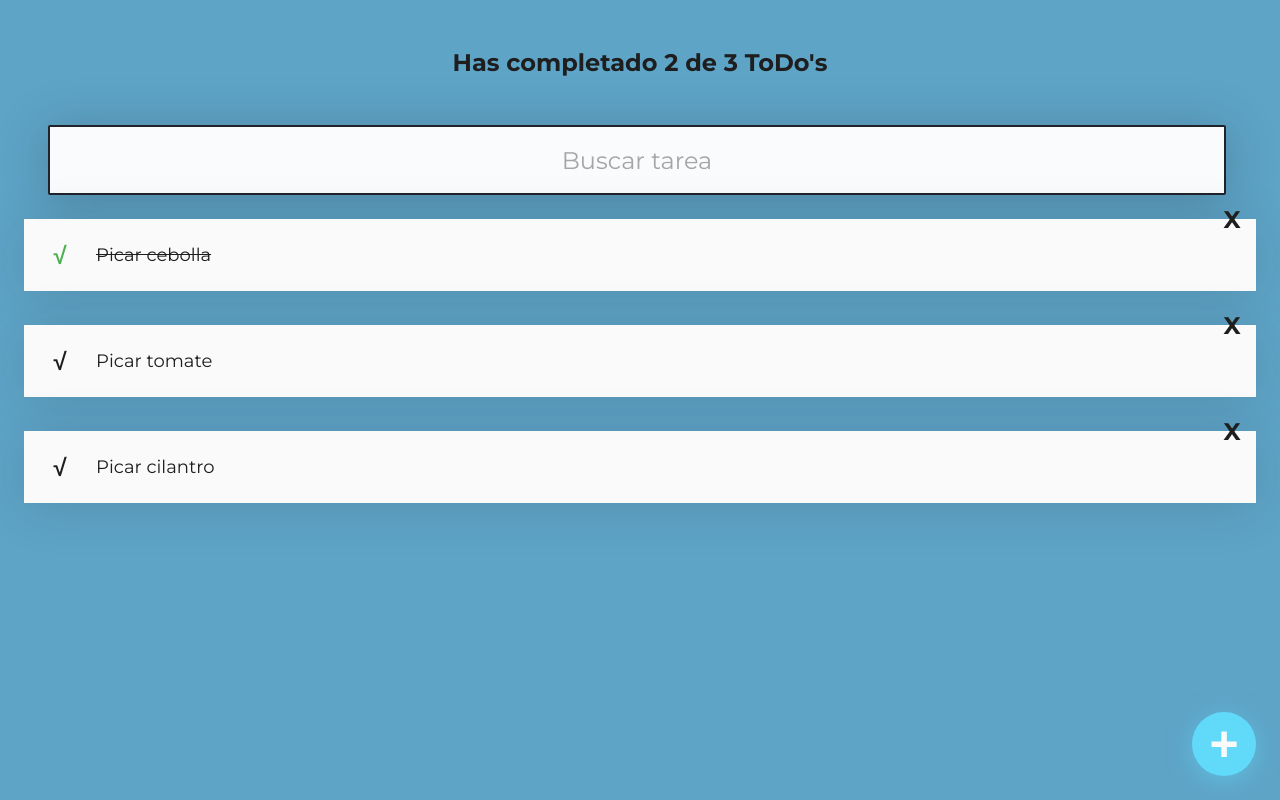
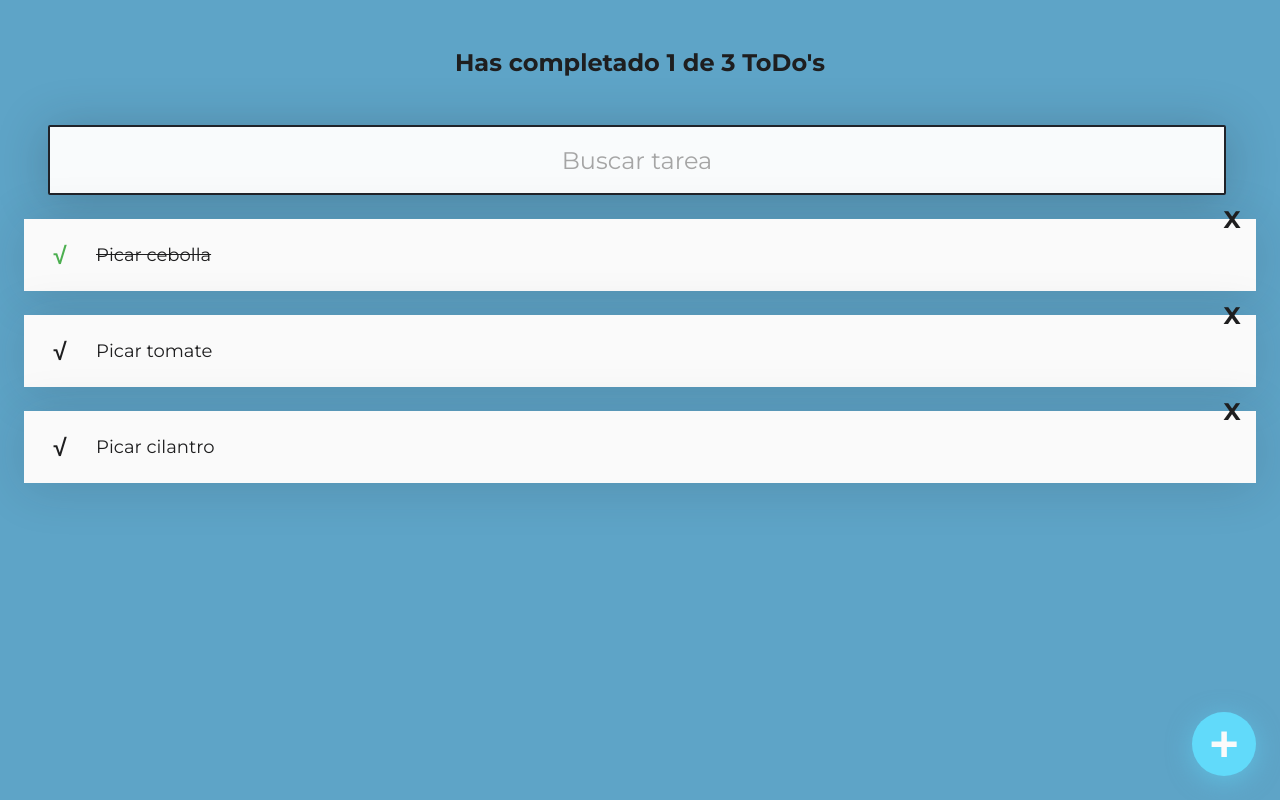
Before and after one commit to LuisEncastin/todoReactApp, a React (Create React App) app: page / in a window 1280 px wide. Built offline with nearby package versions, Linux system fonts and the light colour scheme.

Commit message:
State configuration

```diff
--- a/src/App.js
+++ b/src/App.js
@@ -2,14 +2,45 @@ import React from 'react';
 import { TodoCounter } from './components/TodoCounter/TodoCounter';
 import { TodoSearch } from './components/TodoSearch/TodoSearch';
 import { TodoList } from './components/TodoList/TodoList';
+import { TodoItem } from './components/TodoItem/TodoItem';
 import { CreateTodoButton } from './components/CreateTodoButton/CreateTodoButton';
 
+let defaultToDos = [
+  {text: "Picar cebolla", completed: true },
+  {text: "Picar tomate", completed: false },
+  {text: "Picar cilantro", completed: false }
+]
+
 function App() {
+  const [searchValue, setSearchValue] = React.useState('');
+  const [toDos, setToDos] = React.useState(defaultToDos)
+
+  const completedToDos = toDos.filter(toDo=>!!toDo.completed).length;
+  const totalToDos = toDos.length;
+
+  let searchedTodos = [];
+
+  if (!searchValue.length>=1) {
+    searchedTodos = toDos;
+  } else {
+    searchedTodos = toDos.filter(toDo => {
+      const todoText = toDo.text.toLowerCase();
+      const searchText = searchValue.toLowerCase();
+      return todoText.includes(searchText);
+    })
+  }
+
   return (
     <React.Fragment>
-      <TodoCounter/>
-      <TodoSearch/>
-      <TodoList/>
+      <TodoCounter
+        total ={totalToDos}
+        completed = {completedToDos}/>
+      <TodoSearch
+        searchValue = {searchValue}
+        setSearchValue= {setSearchValue}/>
+      <TodoList>
+        {searchedTodos.map(todo=><TodoItem key={todo.text} text={todo.text} completed={todo.completed}/>)}
+      </TodoList>
       <CreateTodoButton/>
     </React.Fragment>
   );
--- a/src/components/TodoCounter/TodoCounter.js
+++ b/src/components/TodoCounter/TodoCounter.js
@@ -1,9 +1,9 @@
 import React from 'react';
 import './TodoCounter.css';
 
-function TodoCounter() {
+function TodoCounter({total, completed}) {
     return (
-        <h2 className="TodoCounter">Has completado 2 de 3 ToDo's</h2>
+        <h2 className="TodoCounter">Has completado {completed} de {total} ToDo's</h2>
     );
   }
 
--- a/src/components/TodoList/TodoList.js
+++ b/src/components/TodoList/TodoList.js
@@ -1,18 +1,16 @@
 import React from 'react';
 import './TodoList.css';
 
-import { TodoItem } from '../TodoItem/TodoItem';
 
-let toDos = [
-  {text: "Picar cebolla", completed: true },
-  {text: "Picar tomate", completed: false },
-  {text: "Picar cilantro", completed: false }
-]
 
-function TodoList() {
+
+
+function TodoList(props) {
     return (
       <section>
-        {toDos.map(todo=> <ul><TodoItem key={todo.text} text={todo.text} completed={todo.completed}/></ul>)}
+        <ul>
+          {props.children}
+        </ul>
       </section>
     );
   }
--- a/src/components/TodoSearch/TodoSearch.js
+++ b/src/components/TodoSearch/TodoSearch.js
@@ -1,10 +1,9 @@
 import React from 'react';
 import './TodoSearch.css';
 
-function TodoSearch() {
-    const [searchValue, setSearchValue] = React.useState('');
+function TodoSearch( {searchValue, setSearchValue} ) {
 
-    const onSearchValueChange = (event) => {setSearchValue(event.target.value)}
+    const onSearchValueChange = (event) => {console.log(event.target.value); setSearchValue(event.target.value)}
 
     return (
         <input
```
